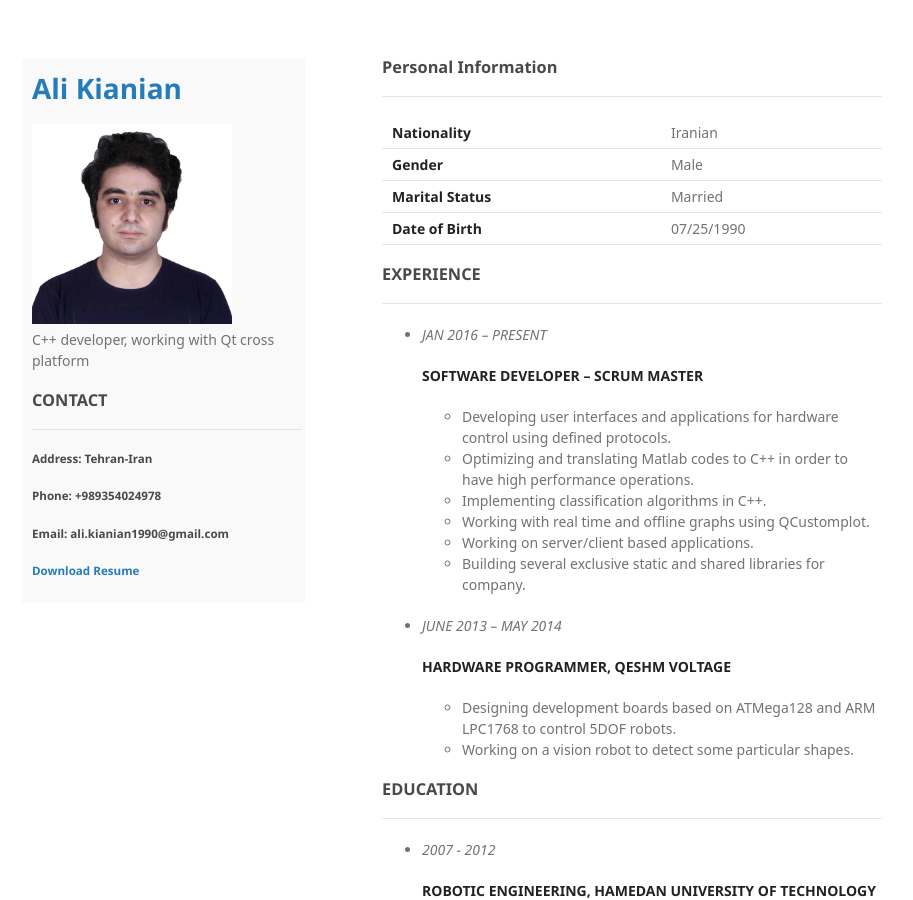
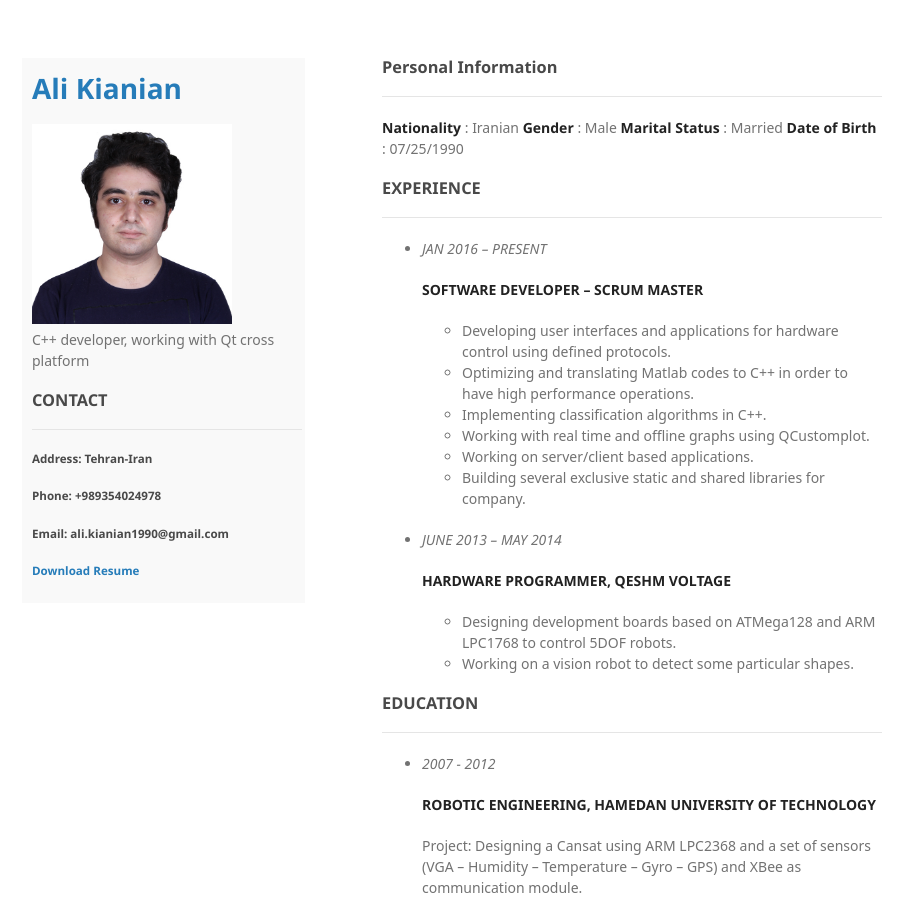
Before and after one commit to brrborges/alikianian, a Jekyll site: the page built from index.md, in a window 1280 px wide and 900 px high. Shown: the whole window, without its empty margins (188-1101 px from the left). Built offline with Jekyll 4.4.1, drawn with Linux system fonts in a browser that asks for light colours; some web fonts are replaced; our own code applies the rules of GitHub Pages for plain Markdown files; a script that is not in the unit is left out.

```diff
--- a/index.md
+++ b/index.md
@@ -13,10 +13,10 @@ img{
 
 ---
 
-| **Nationality** | Iranian |
-| **Gender**  |  Male |
-| **Marital Status**  | Married  |
-| **Date of Birth**  | 07/25/1990  |
+**Nationality**     : Iranian
+**Gender**          :  Male
+**Marital Status**  : Married
+**Date of Birth**   : 07/25/1990
 
 ### EXPERIENCE
 
```
